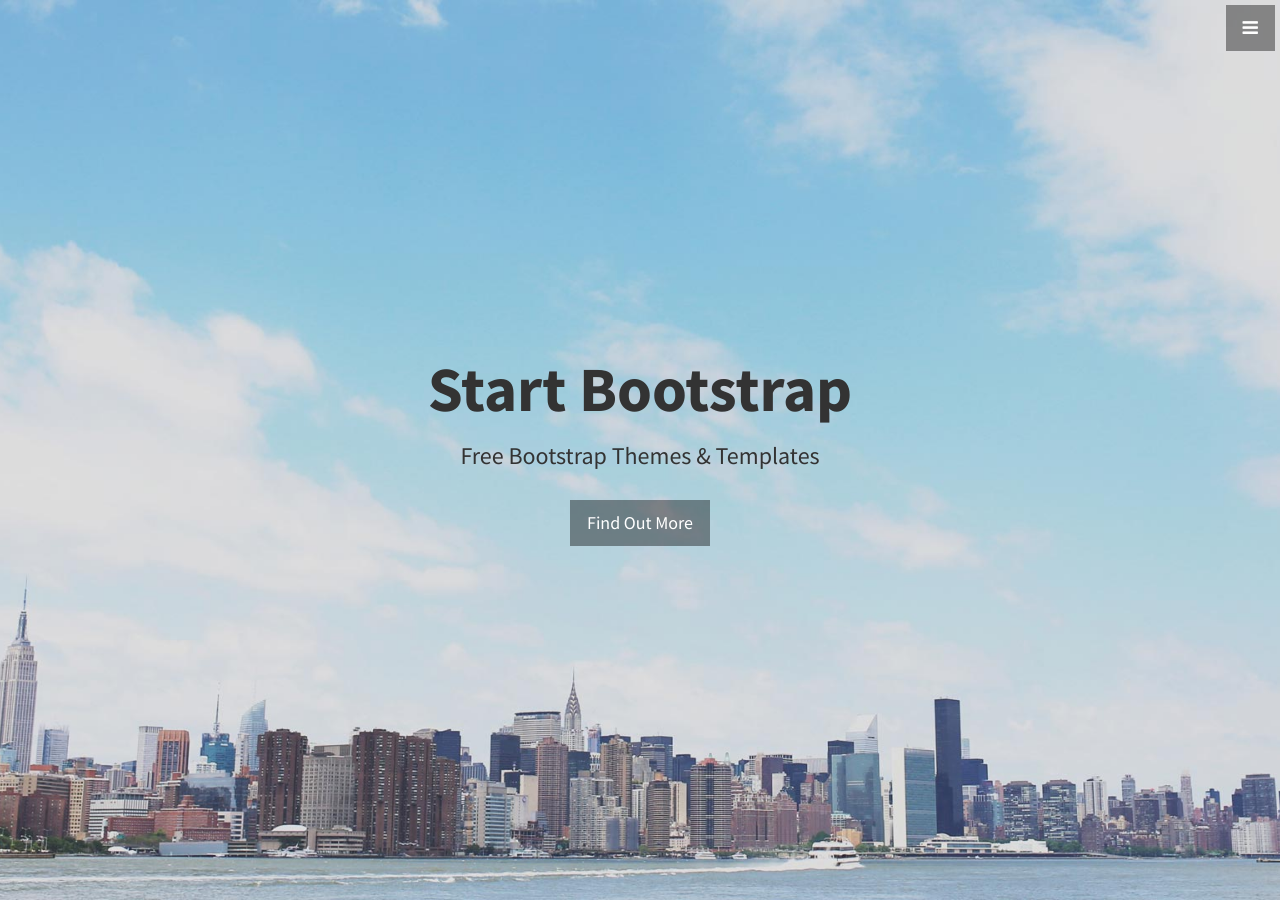
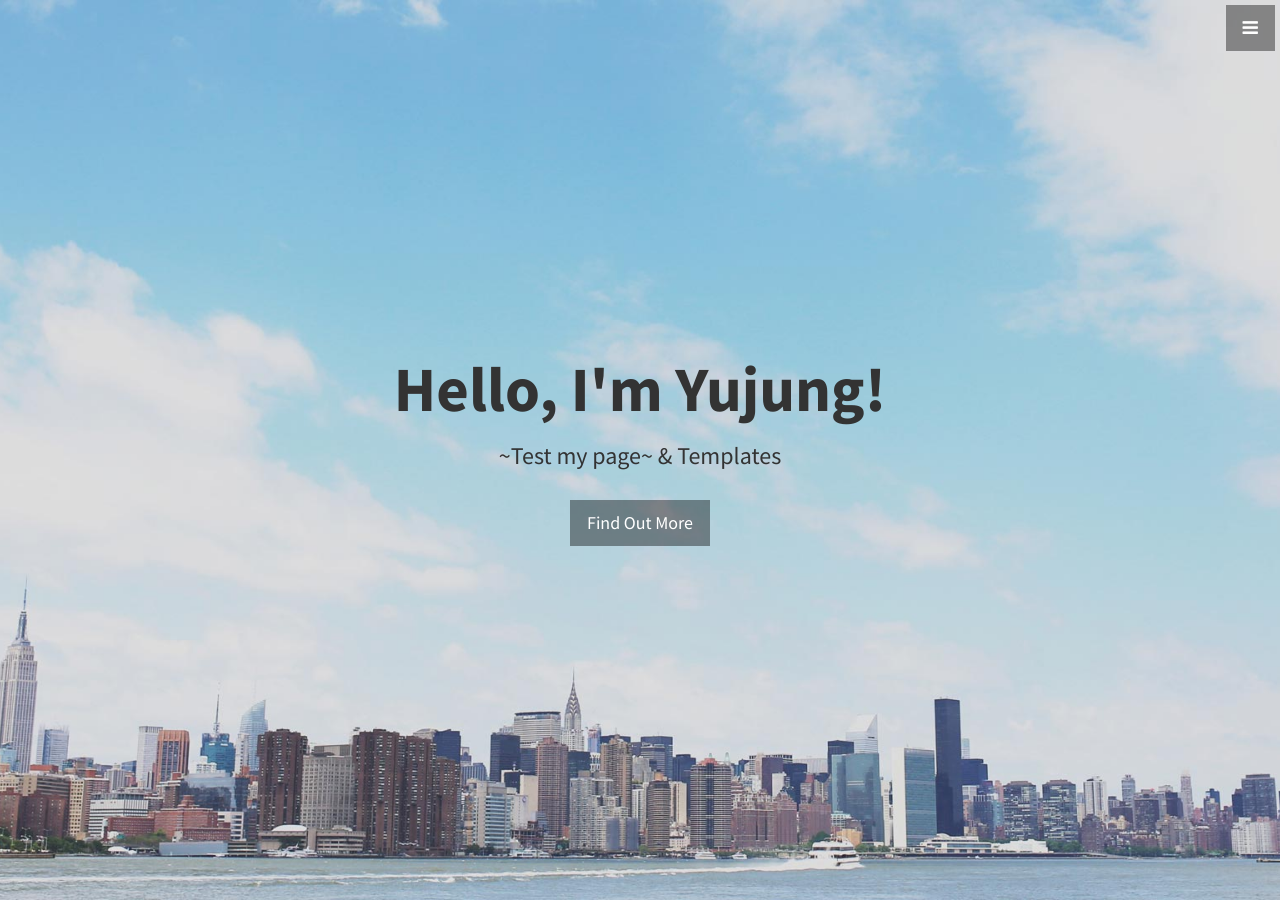
Before and after one commit to Yujxxng/Yujxxng.github.io, a Jekyll site: the page built from index.html, in a window 1280 px wide and 900 px high. Built offline with Jekyll 4.4.1, drawn with Linux system fonts in a browser that asks for light colours.

Commit message:
Update header.html

```diff
--- a/_includes/header.html
+++ b/_includes/header.html
@@ -1,7 +1,7 @@
 <header id="top" class="header">
   <div class="text-vertical-center">
-    <h1>Start Bootstrap</h1>
-    <h3>Free Bootstrap Themes &amp; Templates</h3>
+    <h1>Hello, I'm Yujung!</h1>
+    <h3>~Test my page~ &amp; Templates</h3>
     <br>
     <a href="#about" class="btn btn-dark btn-lg">Find Out More</a>
   </div>
```
